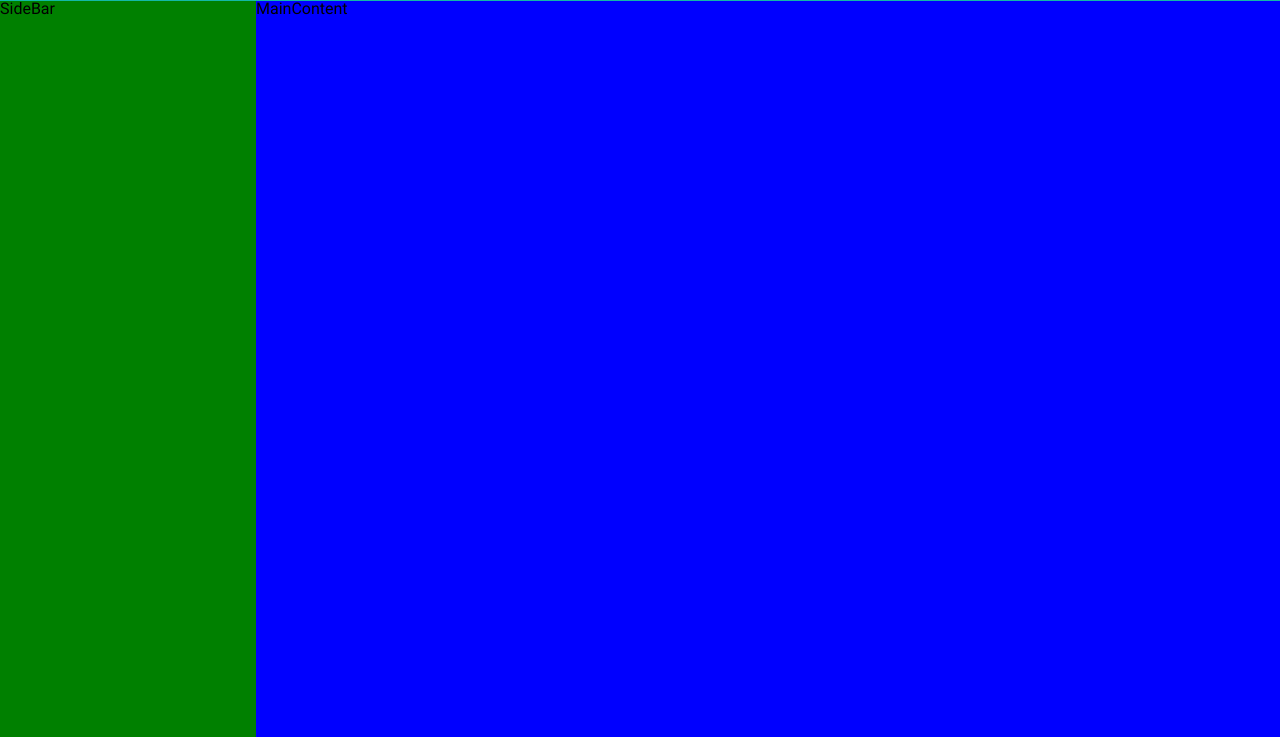
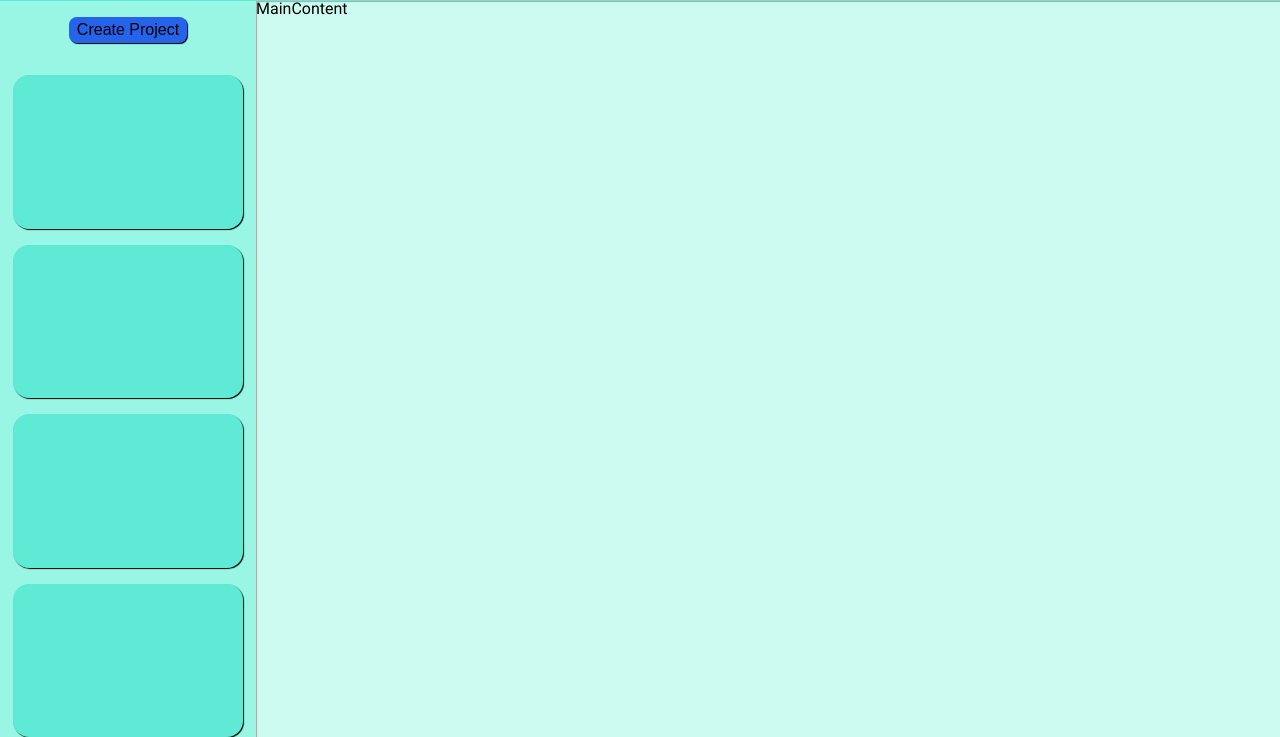
Before and after one commit to BlueVelocity/to-doodle, a website built with webpack: page src/index.html in a window 1280 px wide. Shown: the part 63-800 px from the top of the page. Built offline with nearby package versions, Linux system fonts and the light colour scheme.

Commit message:
Show side bar with basic styling and project widgets

```diff
--- a/src/components/navBar.js
+++ b/src/components/navBar.js
@@ -4,7 +4,7 @@ export default function() {
     const navBar = document.createElement('div');
     navBar.id = 'nav-bar';
 
-    Dom.appendElement(navBar, createNavBar())
+    Dom.appendElement(navBar, createNavBar());
 
     return navBar;
 }
--- a/src/components/projectTabs.js
+++ /dev/null
@@ -1 +0,0 @@
-//will contain tabs that can be selected to switch between different projects
--- /dev/null
+++ b/src/components/projectWidget.js
@@ -0,0 +1 @@
+//contains the styling for the widget and incorporates the logic from the project management module
--- a/src/components/sideBar.js
+++ b/src/components/sideBar.js
@@ -1 +1,38 @@
+import Dom from '../modules/DOMInteraction';
+import projectWidget from './projectWidget';
+
+export default function() {
+    const sideBar = document.createElement('div');
+    sideBar.id = 'side-bar';
+
+    Dom.appendElement(sideBar, createSideBar());
+
+    return sideBar;
+}
+
+function createSideBar() {
+    const addProjectButton = document.createElement('button');
+    addProjectButton.textContent = 'Create Project';
+
+    const projectWidgetContainer = document.createElement('div');
+    projectWidgetContainer.classList = 'project-widget-container';
+
+    const defaultProjectWidget = document.createElement('div');
+    defaultProjectWidget.classList = 'project-widget';
+
+    const defaultProjectWidget1 = document.createElement('div');
+    defaultProjectWidget1.classList = 'project-widget';
+    const defaultProjectWidget2 = document.createElement('div');
+    defaultProjectWidget2.classList = 'project-widget';
+    const defaultProjectWidget3 = document.createElement('div');
+    defaultProjectWidget3.classList = 'project-widget';
+    const defaultProjectWidget4 = document.createElement('div');
+    defaultProjectWidget4.classList = 'project-widget';
+    const defaultProjectWidget5 = document.createElement('div');
+    defaultProjectWidget5.classList = 'project-widget';
+
+    Dom.appendElement(projectWidgetContainer, [ defaultProjectWidget, defaultProjectWidget1, defaultProjectWidget2,defaultProjectWidget3,defaultProjectWidget4,defaultProjectWidget5 ])
+
+    return [ addProjectButton, projectWidgetContainer ]
+}
 //side bar to contain separate project tabs
--- a/src/index.html
+++ b/src/index.html
@@ -7,7 +7,6 @@
 </head>
 <body>
     <div id="content">
-        <div id="side-bar">SideBar</div>
         <div id="to-do-info">MainContent</div>
     </div>
 </body>
--- a/src/index.js
+++ b/src/index.js
@@ -1,9 +1,11 @@
 import './style.css'
 import Dom from './modules/DOMInteraction.js'
 import navBar from './components/navBar.js';
+import sideBar from './components/sideBar.js';
 
 const loadPage = (function() {
     const content = document.getElementById('content');
 
     content.appendChild(navBar())
+    content.appendChild(sideBar())
 })();
--- a/src/style.css
+++ b/src/style.css
@@ -61,9 +61,10 @@ table {
 /* STYLING */
 
 :root {
-	--background-color: #f0fdfa;
+	--background-color: #ccfbf1;
 	--main-color: #5eead4;
-	--secondary-color: #14b8a6;
+	--secondary-color: #99f6e4;
+	--selected-color: #14b8a6;
 	--warning-color: #fbbf24;
 	--button-color: #2563eb;
 	--button-select-color: #1e3a8a;
@@ -79,6 +80,18 @@ table {
 	font-size: min(2vw, 16px)
 }
 
+*::-webkit-scrollbar {
+	width: 0.5rem;
+  }
+
+  *::-webkit-scrollbar-track {
+	box-shadow: inset 0 0 6px var(--selected-color);
+  }
+
+  *::-webkit-scrollbar-thumb {
+	background-color: darkgrey;
+  }
+
 html {
 	width: 100vw;
 	height: 100vh;
@@ -90,7 +103,7 @@ body {
 
 	display: flex;
 	justify-content: center;
-	background-color: var(--background-color);
+	background-color: rgb(114, 114, 114);
 }
 
 button {
@@ -102,6 +115,7 @@ button {
 
 	border-radius: 0.5rem;
 	border: none;
+	box-shadow: black 1px 1px 1px;
 
 	background-color: var(--button-color);
 }
@@ -128,7 +142,7 @@ button:active {
 	align-items: center;
 	justify-content: flex-start;
 
-	background-color:var(--secondary-color);
+	background-color:var(--main-color);
 }
 
 #nav-bar > * {
@@ -152,10 +166,49 @@ button:active {
 
 #side-bar {
 	grid-area: var(--area-two);
-	background-color: green;
+
+	display: flex;
+	flex-direction: column;
+	justify-content: start;
+	align-items: center;
+
+	padding: 1rem 0 0 0;
+
+	overflow-y: auto;
+
+	background-color: var(--secondary-color);
+}
+
+#side-bar > button:hover,
+#side-bar > div > *:hover {
+	cursor: pointer;
+}
+
+.project-widget-container {
+	width: 100%;
+
+	margin-top: 1rem;
+
+	overflow-y: auto;
+
+	background-color: var(--secondary-color);
+}
+
+.project-widget {
+	width: 90%;
+	aspect-ratio: 3 / 2;
+
+	margin: 1rem auto;
+
+	border-radius: 1rem;
+	box-shadow: black 1px 1px 1px;
+
+	background-color: var(--main-color);
 }
 
 #to-do-info {
 	grid-area: var(--area-three);
-	background-color: blue;
+
+	box-shadow: darkgray inset 1px 1px 1px;
+	background-color: var(--background-color);
 }
```
Also changed, not shown: src/components/toDoWidget.js (added).
